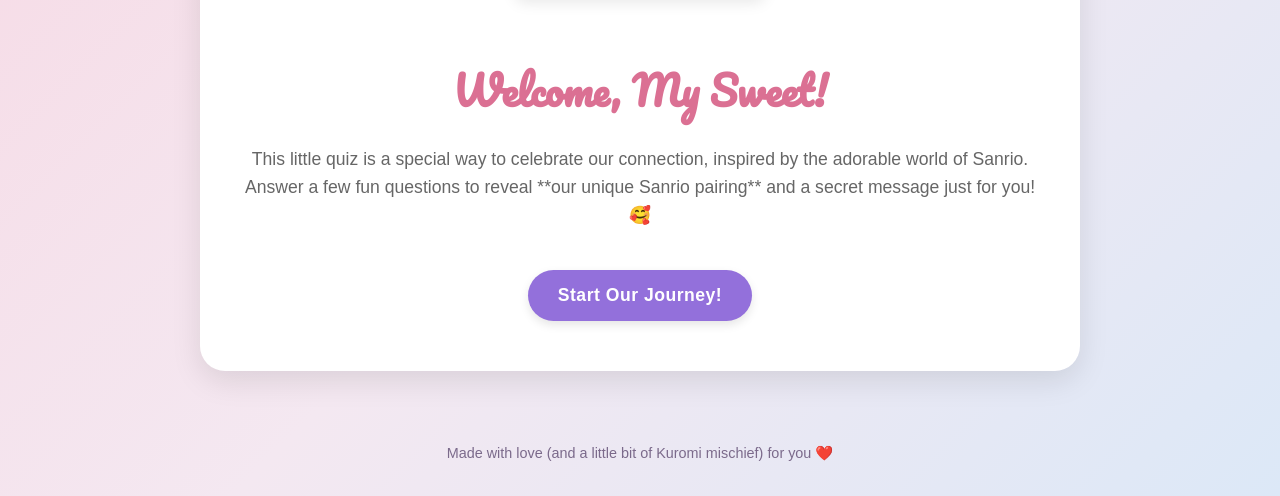
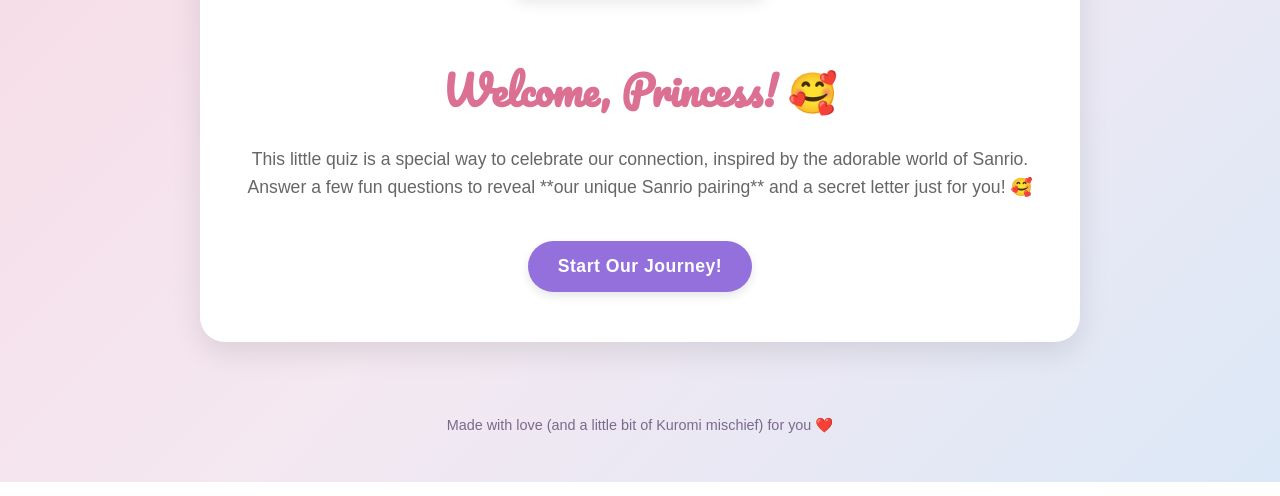
Before and after one commit to benzene-78/quiz, a plain HTML site: page index.html in a window 1280 px wide. Shown: the part 318-814 px from the top of the page. Drawn offline with Linux system fonts and the light colour scheme; a web font is replaced by a local one.

Commit message:
Update index.html

```diff
--- a/index.html
+++ b/index.html
@@ -15,9 +15,9 @@
 
     <main class="quiz-container">
         <section id="introduction" class="quiz-section active">
-            <img src="images/kuromi_cinnamoroll_hug.png" alt="Kuromi and Cinnamoroll hugging" class="intro-image">
-            <h2>Welcome, My Sweet!</h2>
-            <p>This little quiz is a special way to celebrate our connection, inspired by the adorable world of Sanrio. Answer a few fun questions to reveal **our unique Sanrio pairing** and a secret message just for you! 🥰</p>
+            <img src="images/kuromi_cinnamoroll.png" alt="Kuromi and Cinnamoroll hugging" class="intro-image">
+            <h2>Welcome, Princess! 🥰</h2>
+            <p>This little quiz is a special way to celebrate our connection, inspired by the adorable world of Sanrio. Answer a few fun questions to reveal **our unique Sanrio pairing** and a secret letter just for you! 🥰</p>
             <button id="start-quiz-btn" class="cute-button">Start Our Journey!</button>
         </section>
 
```
